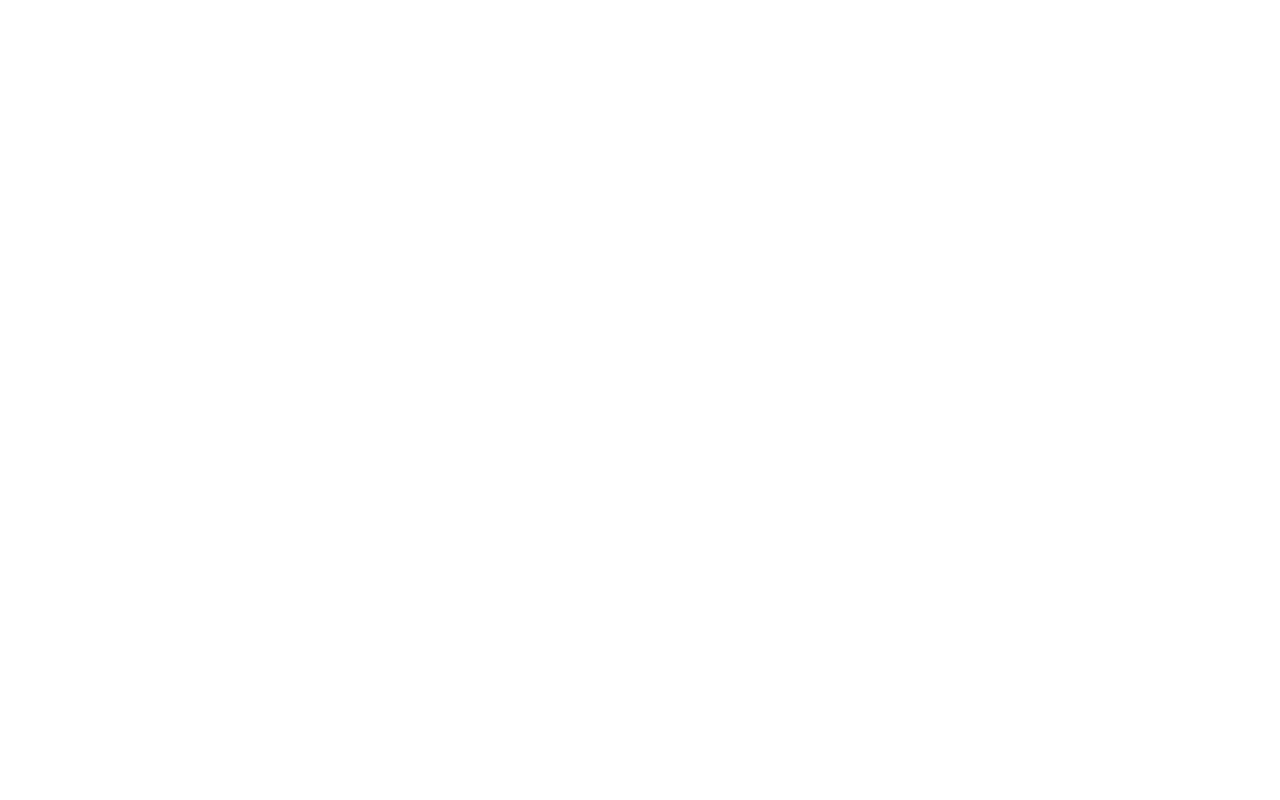
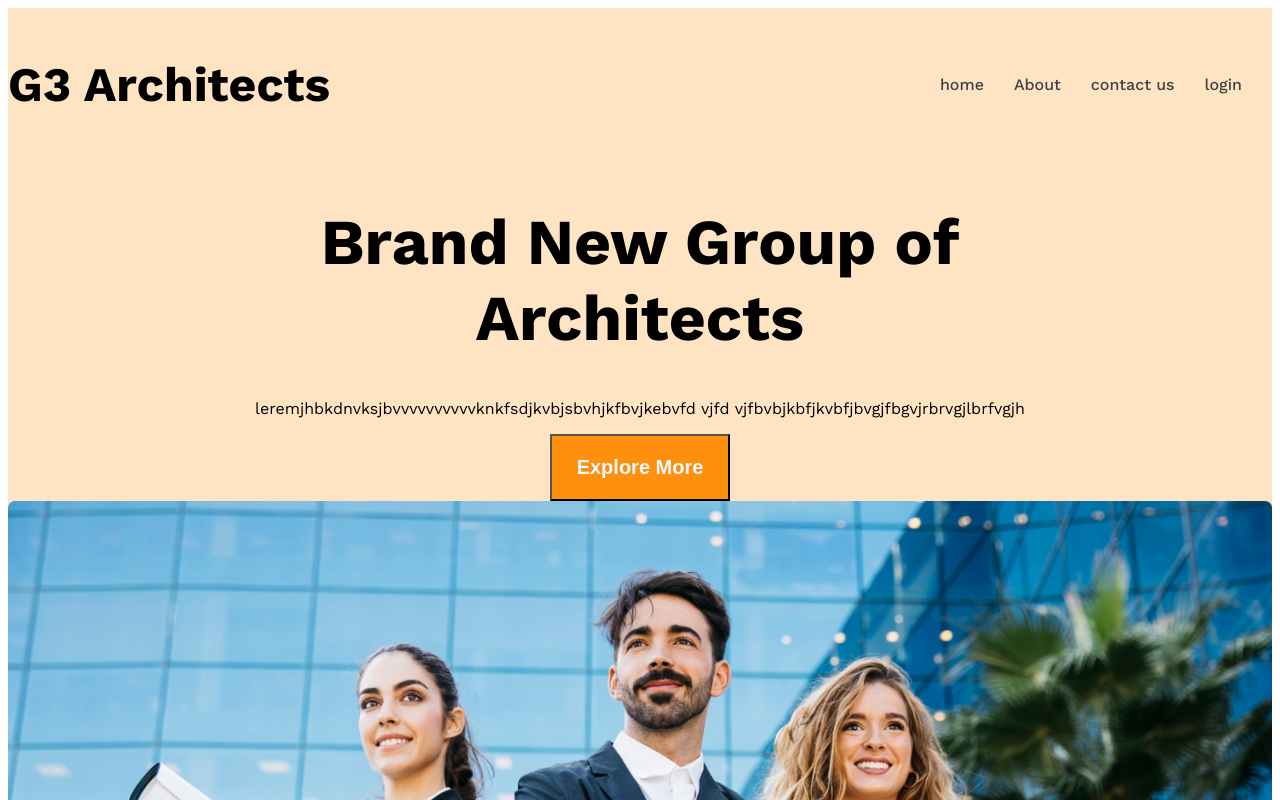
Before and after one commit to wani73/g3-architect-web, a plain HTML site: page index.html in a window 1280 px wide. Shown: the top 800 px of the page. Drawn offline with nearby package versions, Linux system fonts and the light colour scheme.

Commit message:
header section

```diff
--- a/index.html
+++ b/index.html
@@ -7,9 +7,49 @@
 
     <link rel="stylesheet" href="styles/styles.css">
 </head>
-<body>
+<body class="work-sans-font">
 
-    <header></header>
+    <header class="bg-light">
+        <nav class="navbar display-flex">
+
+
+            <h3 class="brand"> G3 Architects</h3>
+            <ul class="nav-links display-flex">
+                <li class="nav-time"><a href="" class="nav-link text-gray">home</a></li>
+                <li class="nav-time"><a href="" class="nav-link text-gray">About</a></li>
+                <li class="nav-time"><a href="" class="nav-link text-gray">contact us</a></li>
+                <li class="nav-time"><a href="" class="nav-link text-gray">login</a></li>
+
+            </ul>
+
+        </nav>
+        <div class="banner">
+            <div class="banner-content">
+                <h1 class="banner-title">Brand New Group of Architects</h1>
+            <p>leremjhbkdnvksjbvvvvvvvvvvknkfsdjkvbjsbvhjkfbvjkebvfd vjfd vjfbvbjkbfjkvbfjbvgjfbgvjrbrvgjlbrfvgjh</p>
+            <button class="btn-primary">Explore More</button>
+            </div>
+
+
+
+
+            <img class="banner-image" src="images/banner.png" alt="">
+
+
+
+
+
+        </div>
+
+
+
+
+
+
+
+    </header>
+
+
 
 
     <main> </main>
--- a/styles/styles.css
+++ b/styles/styles.css
@@ -0,0 +1,80 @@
+@import url('https://fonts.googleapis.com/css2?family=Work+Sans:ital,wght@0,100..900;1,100..900&display=swap');
+
+.work-sans-font {
+    font-family: "Work Sans", sans-serif;
+    font-optical-sizing: auto;
+    font-weight: 400;
+    font-style: normal;
+  }
+
+  /* shared styles */
+  .display-flex{
+    display: flex;
+  }
+
+  .text-gray{
+    color: #424242;
+  }
+
+.text-light-gray{
+    color: #727272;
+
+
+  }
+  .nav-time{
+    list-style: none;
+    margin-right: 30px;
+  }
+
+  .nav-link{
+    text-decoration: none;
+    font-weight: 500;
+
+  }
+
+  .navbar{
+    justify-content: space-between;
+    align-items: center;
+  }
+  .bg-light{
+    background-color: bisque;
+
+  }
+  .navbar, .banner{
+    max-width: 1440px;
+    margin: 0, auto;
+  }
+  .brand{
+    font-weight: 700;
+
+    font-size: 3rem;
+  }
+  .banner-content{
+    max-width: 850px;
+    margin: 0% auto;
+    text-align: center;
+
+  }
+  .banner-title{
+    font-weight: 700;
+    font-size: 4rem;
+  }
+  .btn-primary{
+    background-color:#FF900E;
+    color: aliceblue;
+    padding: 20px 25px;
+    font-size:1.25rem ;
+    font-weight: 600;
+
+  }
+  .banner-image{
+    width: 100%;
+  }
+
+  /* responsive media quary */
+  @media screen  and (max-width: 576px) {
+    .navbar, .nav-links{
+        flex-direction: column;
+    }
+
+  }
```
